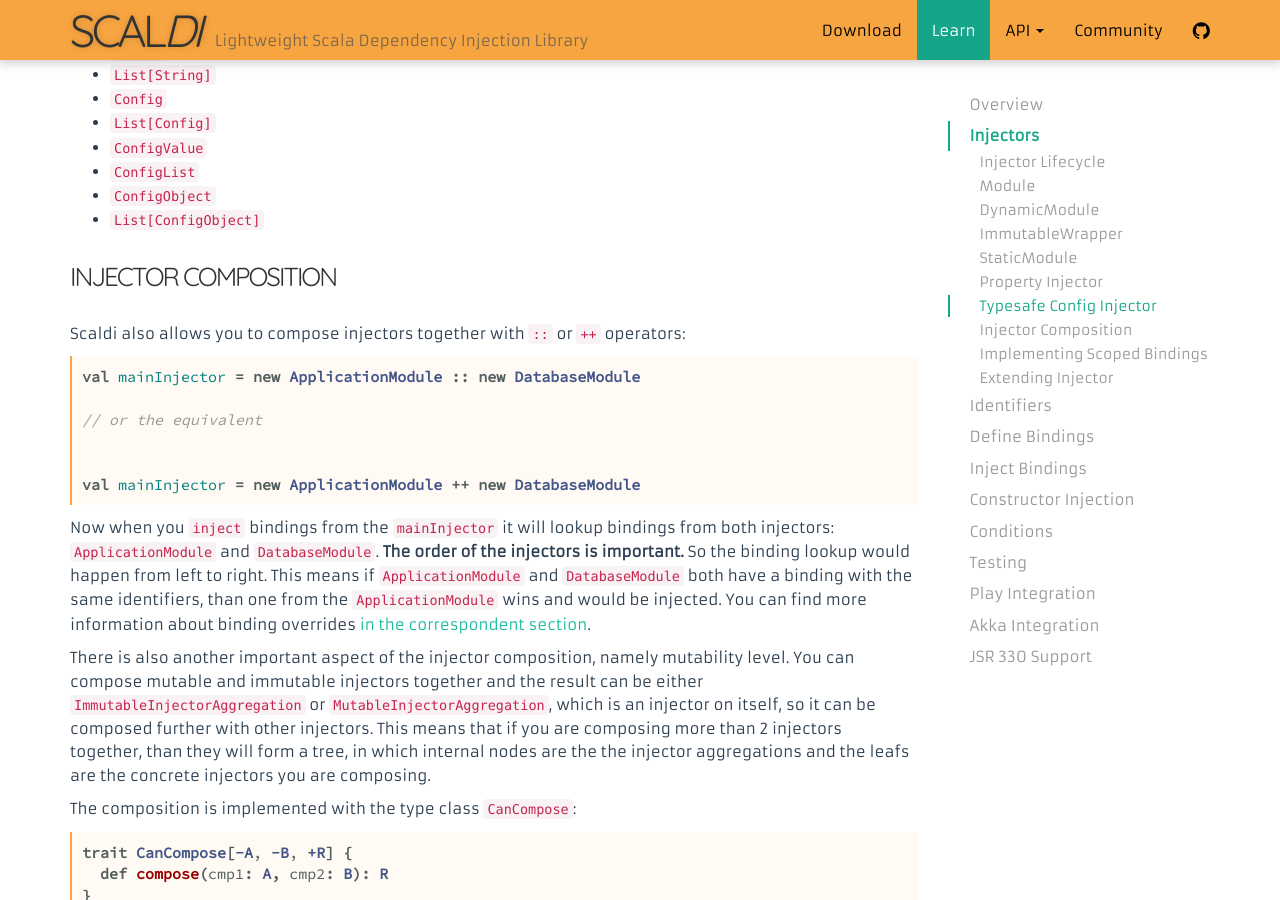
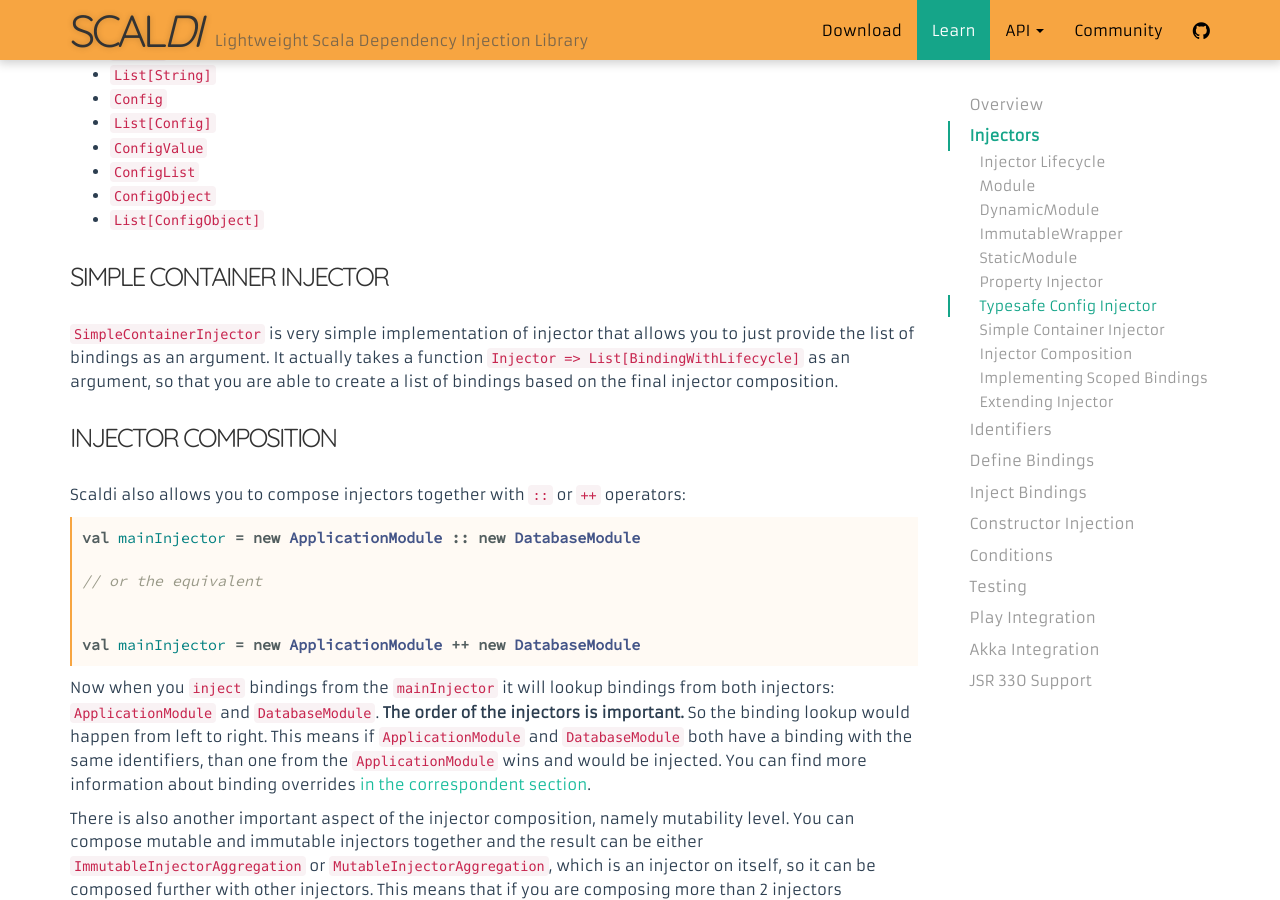
Before and after one commit to scaldi/scaldi-website, a Jekyll site: the page built from learn.md, in a window 1280 px wide and 900 px high, scrolled down 5740 px. Built offline with Jekyll 4.4.1, drawn with Linux system fonts in a browser that asks for light colours.

Commit message:
SimpleContainerInjector

```diff
--- a/learn.md
+++ b/learn.md
@@ -264,6 +264,12 @@ but it supports much more different property types (generally it supports all pr
 * `ConfigList`
 * `ConfigObject`
 * `List[ConfigObject]`
+
+### Simple Container Injector
+
+`SimpleContainerInjector` is very simple implementation of injector that allows you to just provide the list of bindings as an argument. It actually takes
+a function `Injector => List[BindingWithLifecycle]` as an argument, so that you are able to create a list of bindings based on the final
+injector composition.
 
 ### Injector Composition
 
```
